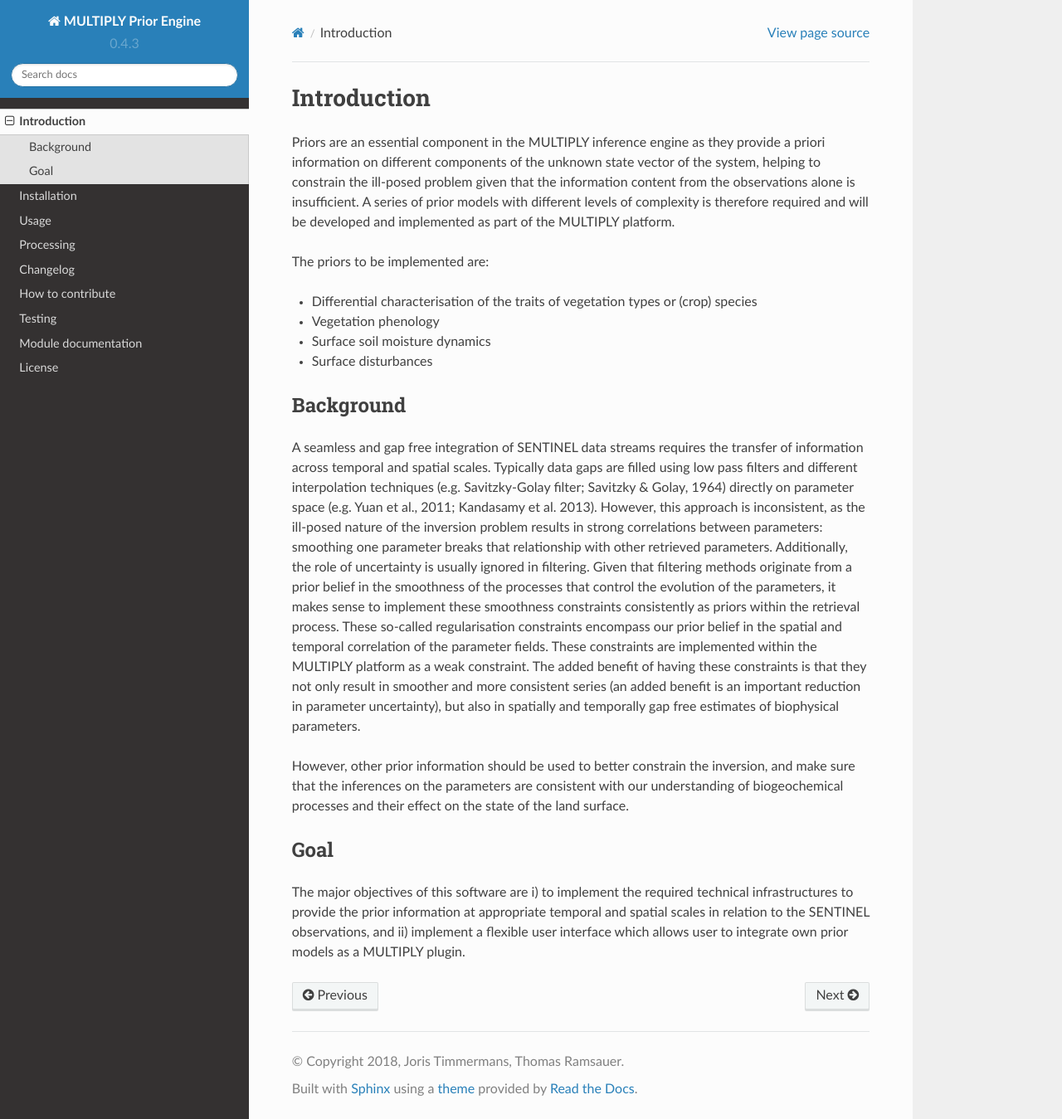
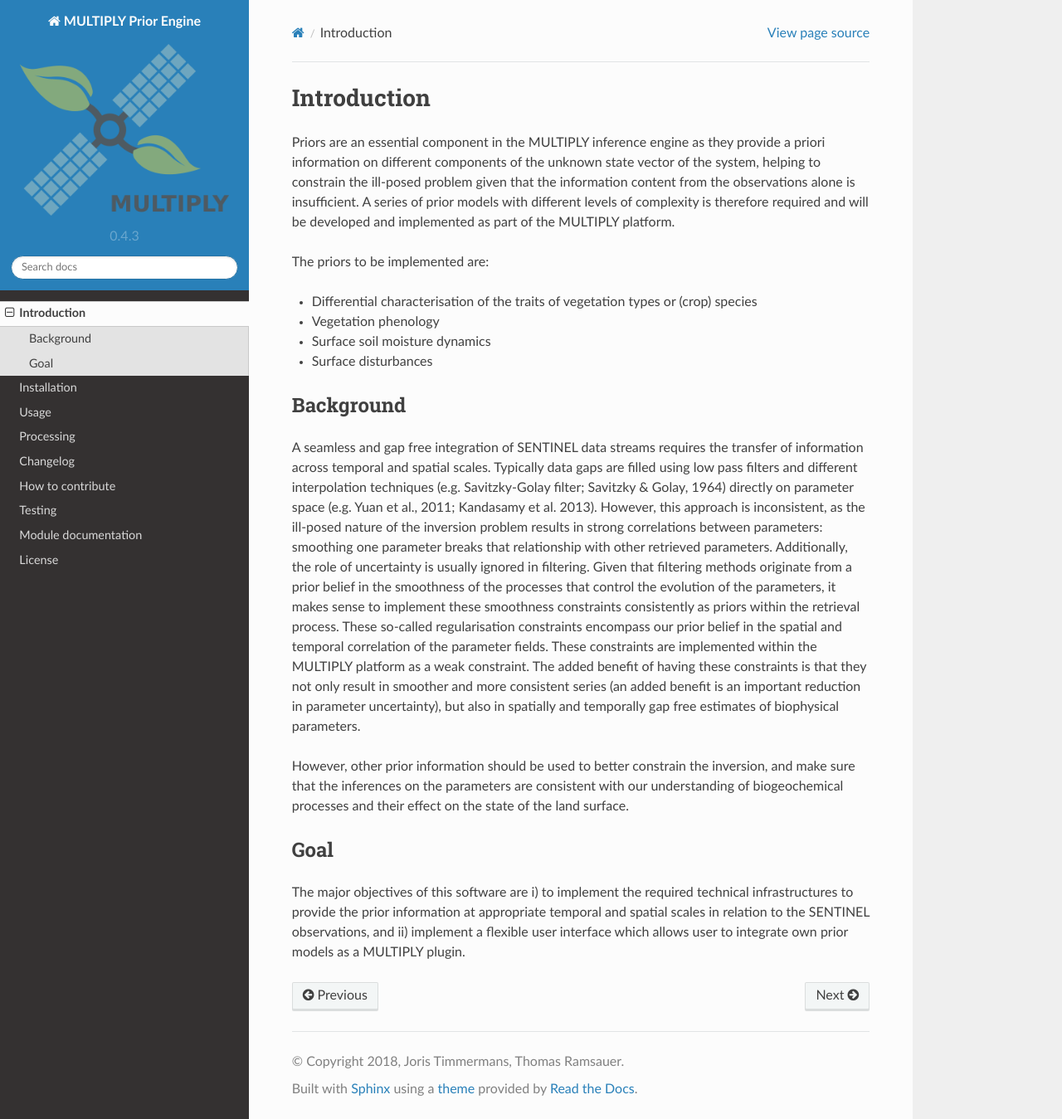
Before and after one commit to multiply-org/prior_engine, a Sphinx documentation site: the page built from docs/Introduction.rst, in a window 1280 px wide and 1349 px high. Shown: the whole window at 83% size. Built offline with Sphinx 7.4.7 and the Read the Docs theme 2.0.0, drawn with Linux system fonts in a browser that asks for light colours.

Commit message:
update icons

```diff
--- a/docs/conf.py
+++ b/docs/conf.py
@@ -108,6 +108,8 @@
 # documentation.
 #
 # html_theme_options = {}
+html_favicon = 'img/multiply_multi_colour_icon.png'
+html_logo = 'img/multiply_multi_colour.png'
 
 # Add any paths that contain custom static files (such as style sheets) here,
 # relative to this directory. They are copied after the builtin static files,
```
Also changed, not shown: docs/img/multiply_multi_colour_icon.png (added).
